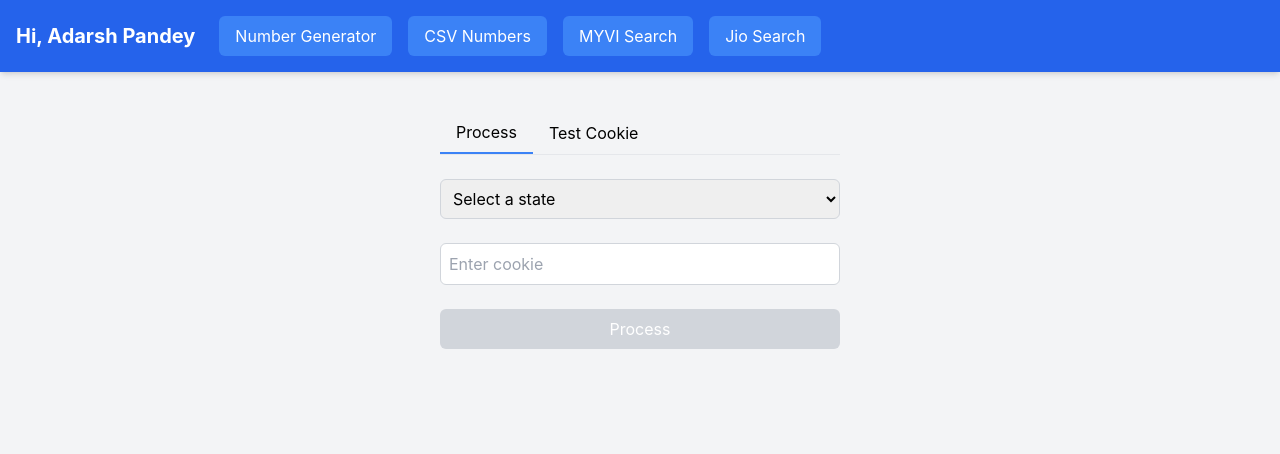
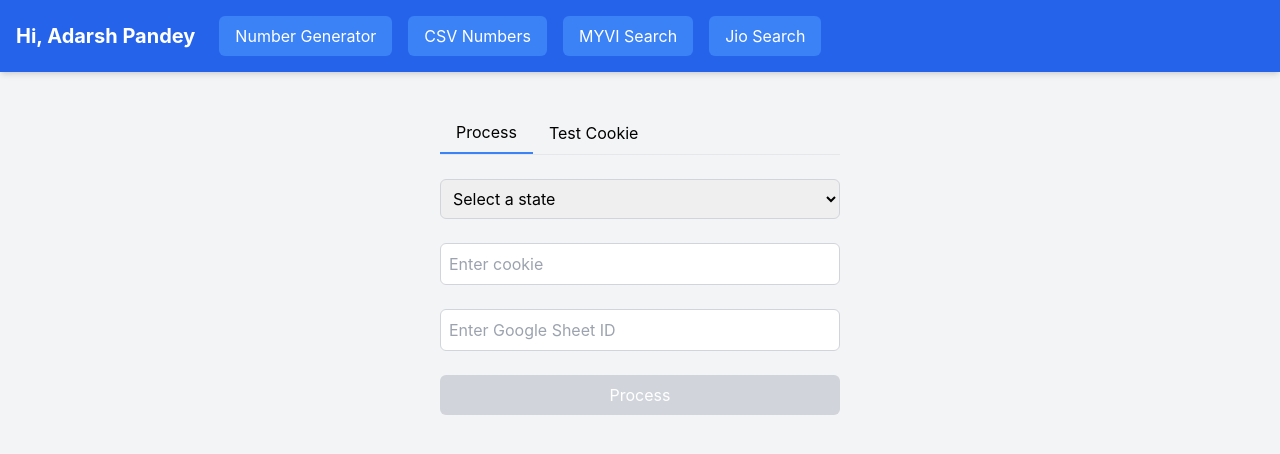
Before and after one commit to pndysvm7/numberSearch, a React (Create React App) app: page /jio-search in a window 1280 px wide. Shown: the top 454 px of the page. Built offline with nearby package versions, Linux system fonts and the light colour scheme.

Commit message:
added sheet id in link

```diff
--- a/src/IndiaStateCookieForm.js
+++ b/src/IndiaStateCookieForm.js
@@ -36,6 +36,7 @@ const IndiaStateCookieForm = () => {
   const [selectedState, setSelectedState] = useState('');
   const [cookie, setCookie] = useState('');
   const [digits, setDigits] = useState('');
+  const [googleSheetId, setGoogleSheetId] = useState('');
   const [isProcessing, setIsProcessing] = useState(false);
   const [response, setResponse] = useState(null);
   const [error, setError] = useState(null);
@@ -61,7 +62,8 @@ const IndiaStateCookieForm = () => {
         headers: { 'Content-Type': 'application/json' },
         body: JSON.stringify({
           cityname: selectedState,
-          cookie
+          cookie,
+          googleSheetId
         }),
       });
 
@@ -236,9 +238,17 @@ const IndiaStateCookieForm = () => {
             className="w-full p-2 border border-gray-300 rounded-md"
           />
 
+          <input
+            type="text"
+            placeholder="Enter Google Sheet ID"
+            value={googleSheetId}
+            onChange={(e) => setGoogleSheetId(e.target.value)}
+            className="w-full p-2 border border-gray-300 rounded-md"
+          />
+
           <button
             onClick={handleProcess}
-            disabled={isProcessing || !selectedState || !cookie}
+            disabled={isProcessing || !selectedState || !cookie || !googleSheetId}
             className="w-full bg-blue-500 text-white px-4 py-2 rounded-md disabled:bg-gray-300"
           >
             {isProcessing ? (
--- a/src/numberSearchForm.js
+++ b/src/numberSearchForm.js
@@ -65,7 +65,7 @@ const NumberSearchForm = () => {
     setProgress(0);
 
     try {
-      const response = await fetch('https://9f9f-2401-4900-1c8e-63a2-c33-c4ae-14af-fcc6.ngrok-free.app/api/search-numbers', {
+      const response = await fetch('/api/search-numbers', {
         method: 'POST',
         headers: {
           'Content-Type': 'application/json',
```
